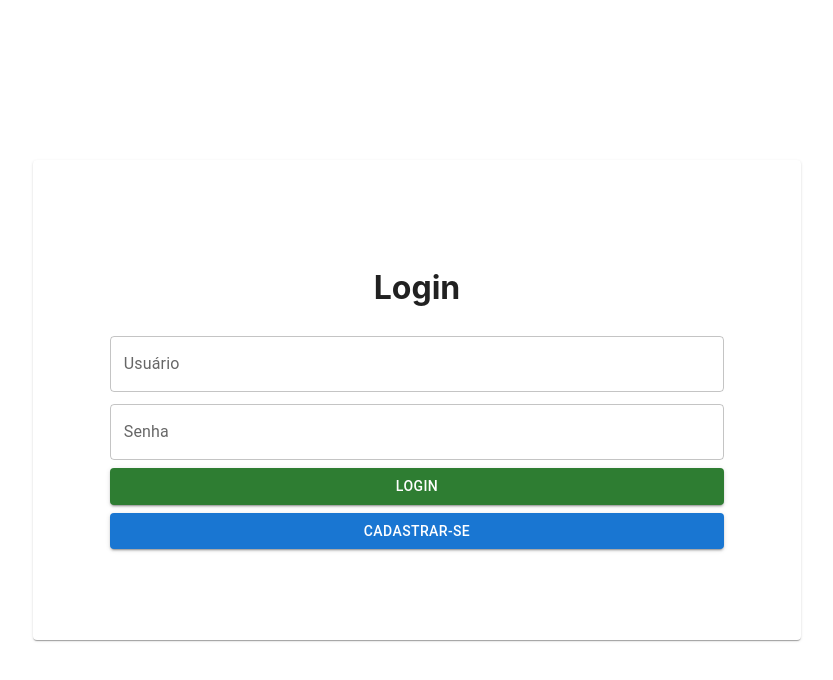
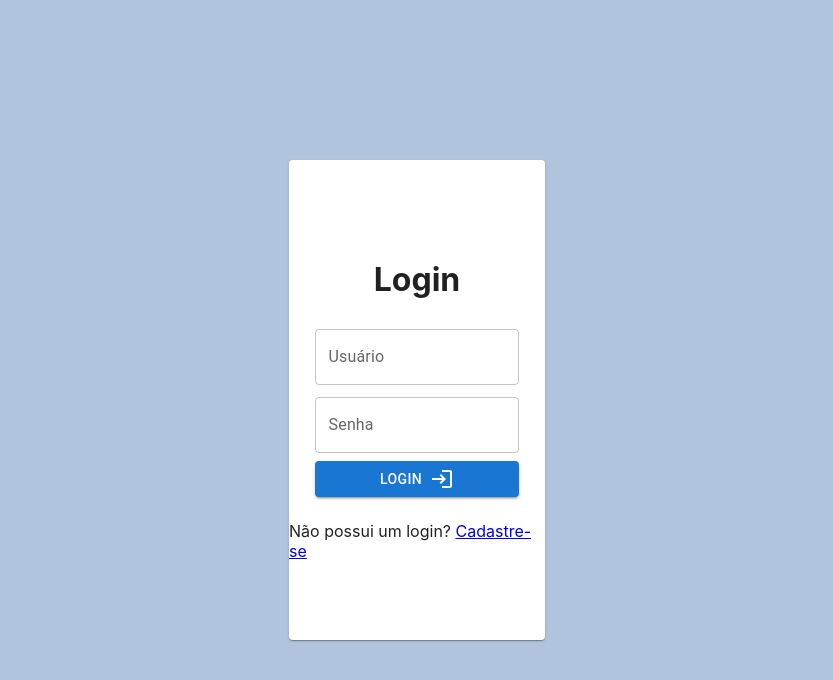
Before and after one commit to eduardodgdebem/spatial-newsletter, a React (Vite) app: page / in a window 1280 px wide. Shown: the top 680 px of the page, without its empty margins (223-1056 px from the left). Built offline with nearby package versions, Linux system fonts and the light colour scheme.

Commit message:
Alterações Login

```diff
--- a/package.json
+++ b/package.json
@@ -10,6 +10,7 @@
   "dependencies": {
     "@emotion/react": "^11.9.0",
     "@emotion/styled": "^11.8.1",
+    "@mui/icons-material": "^5.8.2",
     "@mui/material": "^5.8.2",
     "react": "^18.0.0",
     "react-dom": "^18.0.0",
--- a/src/pages/login/index.jsx
+++ b/src/pages/login/index.jsx
@@ -1,51 +1,56 @@
-import { useState } from 'react';
-import { Link } from 'react-router-dom';
-import TextField from '@mui/material/TextField';
-import CardContent from '@mui/material/CardContent';
-import Card from '@mui/material/Card';
-import Button from '@mui/material/Button';
+import { useState } from "react";
+import { Link } from "react-router-dom";
+import TextField from "@mui/material/TextField";
+import CardContent from "@mui/material/CardContent";
+import LoginIcon from '@mui/icons-material/Login';import Card from "@mui/material/Card";
+import Button from "@mui/material/Button";
 
-import './login.css';
+import "./login.css";
 
 function Login() {
   const [user, setUser] = useState({});
-  const [username, setUsername] = useState('');
-  const [password, setPassword] = useState('');
+  const [username, setUsername] = useState("");
+  const [password, setPassword] = useState("");
 
   function handleLogin(e) {
     e.preventDefault();
 
     setUser({
       username: username,
-      password: password
-    })
+      password: password,
+    });
   }
 
   return (
     <div className="container">
-      <Card
-        className='login'
-      >
+      <Card className="login">
         <h1>Login</h1>
         <TextField
-          className='login-input'
-          margin='dense'
+          className="login-input"
+          margin="dense"
           value={username}
-          label='Usuário'
-          onChange={e => setUsername(e.target.value)}
-          variant='outlined'
-          type='text'
+          label="Usuário"
+          onChange={(e) => setUsername(e.target.value)}
+          variant="outlined"
+          type="text"
         />
-        <TextField className='login-input'
-          margin='dense'
+        <TextField
+          className="login-input"
+          margin="dense"
           value={password}
-          label='Senha'
-          onChange={e => setPassword(e.target.value)}
-          variant='outlined'
-          type='password'
+          label="Senha"
+          onChange={(e) => setPassword(e.target.value)}
+          variant="outlined"
+          type="password"
         />
-        <Button variant="contained" type='submit' color="success">Login</Button>
-        <Button variant="contained"><Link to="/register">Cadastrar-se</Link></Button>
+        <Button variant="contained" type="submit" color="primary">
+          Login &nbsp;
+          <LoginIcon />
+        </Button>
+        <br />
+        <span>
+          Não possui um login? <Link to="/register">Cadastre-se</Link>
+        </span>
       </Card>
     </div>
 
@@ -69,6 +74,6 @@ function Login() {
     //     <Link to="/register">Cadastrar-se</Link>
     //   </form>
     // </div>
-
   );
-} export default Login;
+}
+export default Login;
--- a/src/pages/login/login.css
+++ b/src/pages/login/login.css
@@ -5,6 +5,7 @@
   align-items: center;
   width: 100vw;
   height: 100vh;
+  background-color: #b0c4de;
 }
 
 .login {
@@ -12,7 +13,7 @@
   justify-content: center;
   flex-direction: column;
   align-items: center;
-  width: 60vw;
+  width: 20vw;
   height: 60vh;
 }
 
```
Also changed, not shown: 1 other file (tests, documents, lock files or other folders).
